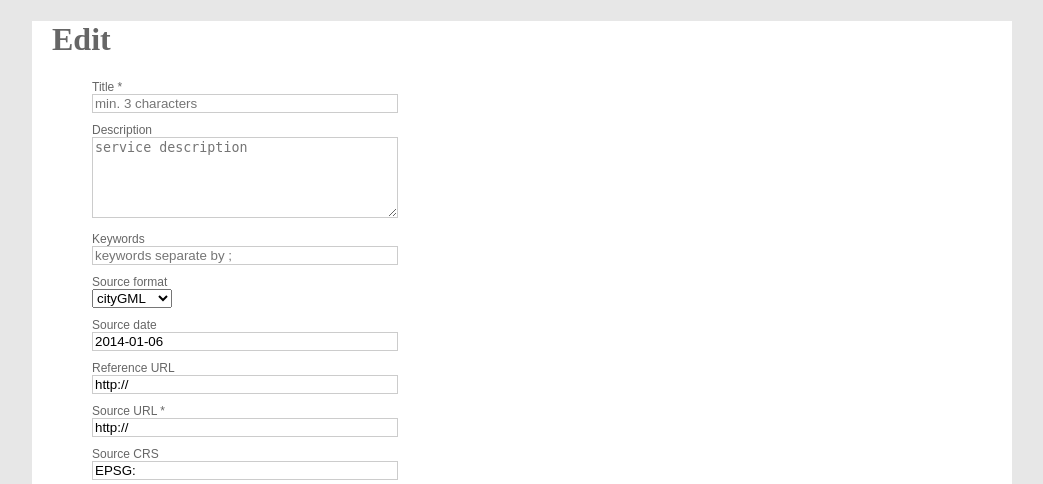
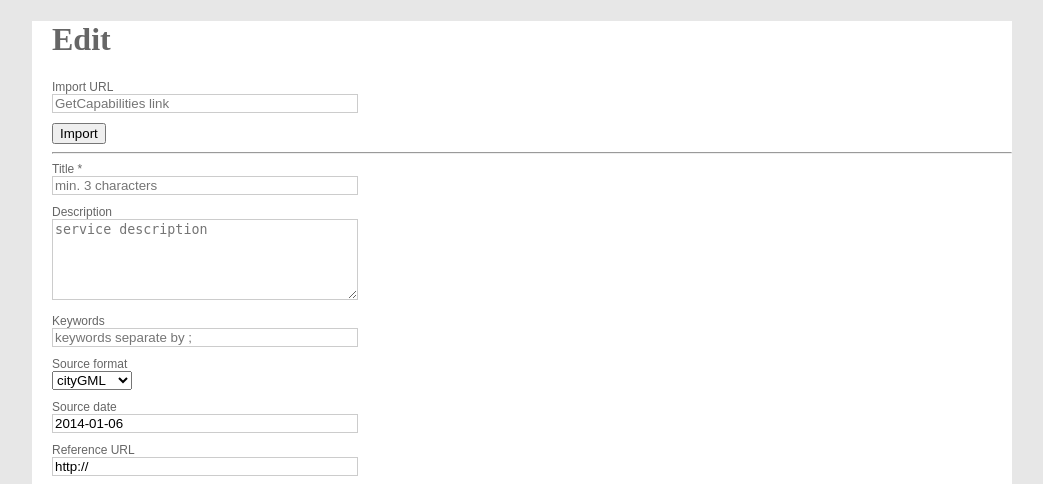
Before and after one commit to MarkCupitt/Portal, a PHP site: page /edit.html in a window 1280 px wide. Shown: the top 484 px of the page, without its empty margins (118-1161 px from the left). Run offline with PHP 8.4, Linux system fonts and the light colour scheme; grey boxes are pictures that could not be loaded.

Commit message:
implement import_url

```diff
--- a/database.sql
+++ b/database.sql
@@ -14,6 +14,7 @@ CREATE TABLE service
   date date NOT NULL,
   url_reference text,
   source_url text NOT NULL,
+  import_url text,
   is_latest boolean NOT NULL,
   reference_data xml,
   source_crs character varying(15),
--- a/html_jquery/details.html
+++ b/html_jquery/details.html
@@ -81,6 +81,9 @@ $(function() {
     <li><label>Source URL</label>
     <a href={source_url}>{source_url}</a></li>
 
+    <li><label>Import URL</label>
+    <a href={import_url}>{import_url}</a></li>
+
     <li><label>Up to date?</label>
     {is_latest}</li>
 
--- a/html_jquery/edit.html
+++ b/html_jquery/edit.html
@@ -85,11 +85,28 @@ $(function() {
         location.href = 'details.html?id='+ id;
       }
     });
-  });
+ });
 
   $('#btn_cancel').click(function() {
     location.href = id ? 'details.html?id='+ id : 'index.html';
   });
+
+  $('#btn_import').click(function() {
+    var field = $('.input[name=import_url]');
+   // alert(field.val());
+
+    $.ajax({
+      type: 'GET',
+      url: field.val(),
+      data: data,
+      dataType: 'json',
+      success: function(xmldata){
+        //alert(xmldata);
+        console.log(xmldata);
+      }
+    });
+  });
+
 
 
   var map = new L.Map('map_edit');
@@ -139,6 +156,9 @@ $(function() {
 
   map.on('draw:created', function (e) {
     var layer = e.layer;
+    if (drawnItems.length !== 0){
+      drawnItems.clearLayers();
+    }
     data.geometry = layer.toGeoJSON().geometry;
 console.log(data.geometry)
     drawnItems.addLayer(layer);
@@ -163,60 +183,65 @@ console.log(data.geometry)
 <div id="content">
   <h1>Edit</h1>
 
-  <form id="edit"><ul>
-    <li><label>Title *</label>
+  <form id="edit">
+    <div class="formItem"><label>Import URL</label>
+    <input name="import_url" class="input" type="text" placeholder="GetCapabilities link"></div>
+    <button id="btn_import" type="button">Import</button>
+    <hr>
+
+    <div class="formItem"><label>Title *</label>
     <input name="title" class="input" type="text" placeholder="min. 3 characters">
     <div class="div_error_title">
      Please insert at least 3 characters
-    </div></li>
+    </div></div>
 
-    <li><label>Description</label>
-    <textarea name="descr" class="input" rows="5" placeholder="service description"></textarea></li>
+    <div class="formItem"><label>Description</label>
+    <textarea name="descr" class="input" rows="5" placeholder="service description"></textarea></div>
 
-    <li><label>Keywords</label>
-    <input name="keywords" class="input" type="text" placeholder="keywords separate by ;"></li>
+    <div class="formItem"><label>Keywords</label>
+    <input name="keywords" class="input" type="text" placeholder="keywords separate by ;"></div>
 
-<!--    <li><label>Languages</label>
-    <input name="lang" class="input" type="text"></li>-->
+<!--    <div><label>Languages</label>
+    <input name="lang" class="input" type="text"></div>-->
 
-    <li><label>Source format</label>
+    <div class="formItem"><label>Source format</label>
     <select name="source_format" class="input" size="1">
       <option selected="">cityGML</option>
       <option>geoJSON</option>
       <option>KML</option>
-    </select></li>
-    <!--<input name="source_format" class="input" type="text"></li>-->
+    </select></div>
+    <!--<input name="source_format" class="input" type="text"></div>-->
 
-    <li><label>Source date</label>
+    <div class="formItem"><label>Source date</label>
     <input name="source_date" class="input" type="text" onClick="this.select();" maxlength="10" value="2014-01-06">
     <div class="div_error_source_date">
      Date-Format: &nbsp;&nbsp;YYYY-MM-DD
-    </div></li>
+    </div></div>
 
-    <li><label>Reference URL</label>
+    <div class="formItem"><label>Reference URL</label>
     <input name="url_reference" class="input" type="text" onClick="this.select();" value="http://">
     <div class="div_error_url_reference">
      URL-Format: &nbsp;&nbsp;http:// or https://
-    </div></li>
+    </div></div>
 
-    <li><label>Source URL *</label>
+    <div class="formItem"><label>Source URL *</label>
     <input name="source_url" class="input" type="text" onClick="this.select();" value="http://">
     <div class="div_error_source_url">
      URL-Format: &nbsp;&nbsp;http:// or https://
-    </div></li>
+    </div></div>
 
-<!--    <li><label>GetCapabilities</label>
-    <input name="reference_data" class="input" type="text"></li>-->
+<!--    <div class="formItem"><label>GetCapabidivties</label>
+    <input name="reference_data" class="input" type="text"></div>-->
 
-    <li><label>Source CRS</label>
+    <div class="formItem"><label>Source CRS</label>
     <input name="source_crs" class="input" type="text" onClick="this.select();" value="EPSG:">
     <div class="div_error_source_crs">
      CRS-Format Example: &nbsp;&nbsp;EPSG:4036
-    </div></li>
+    </div></div>
 
-<!--    <li><label>Geometry</label>
-    <textarea name="geometry" class="input" rows="5"></textarea></li>-->
-  </ul></form>
+<!--    <div class="formItem"><label>Geometry</label>
+    <textarea name="geometry" class="input" rows="5"></textarea></div>-->
+  </form>
   * required<br>
   <button id="btn_save" type="submit">Save</button>
   <button id="btn_cancel" type="button">Cancel</button>
--- a/html_jquery/index.css
+++ b/html_jquery/index.css
@@ -77,7 +77,6 @@ a{
 
 a:hover{}
 
-li{
-  list-style: none;
-  margin-bottom: 10px;
+.formItem{
+   margin-bottom: 10px;
 }
```
Also changed, not shown: html_jquery/server/Service.php (+6 -2 lines), testdata.sql (+11 -11 lines).
